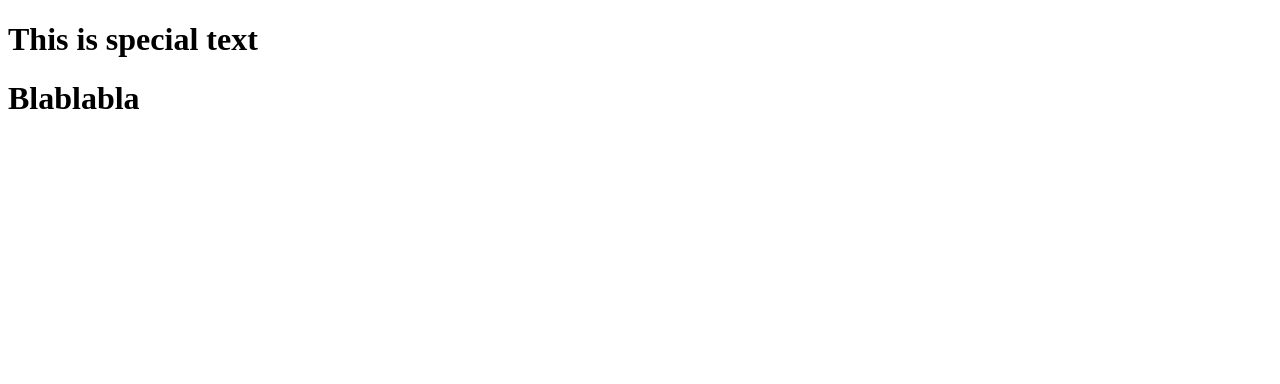
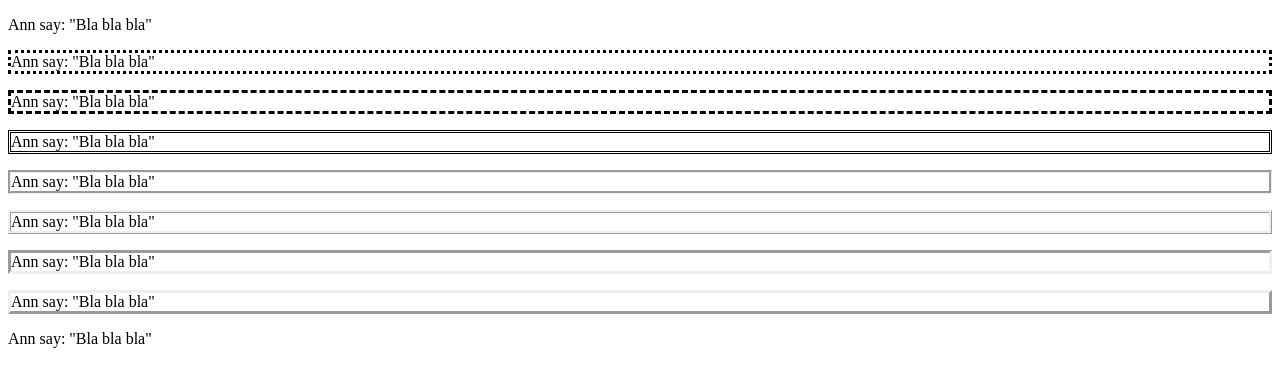
Before and after one commit to Dalgat911/css_class, a plain HTML site: page index.html in a window 1280 px wide. Drawn offline with Linux system fonts and the light colour scheme.

Commit message:
free commit

```diff
--- a/index.html
+++ b/index.html
@@ -31,7 +31,7 @@
     <!-- vertical-align div -->
     <!-- <div class="main"><div class="paragraph">This text</div></div> -->
 
-    <!-- text-decoration -->
+    <!-- text-decoration - полоски к тексту  -->
 
 <!-- <p class="none">this is special text</p>
 <p class="inherit">this is special text</p>
@@ -39,10 +39,59 @@
 <p class="underline">this is special text</p>
 <p class="line-through">this is special text</p> -->
 
-<!-- text-shadow -->
+<!-- text-shadow - тени к тексту  -->
 
-<h1>This is special text</h1>
-<h1 class='shadow'>Blablabla</h1>
+<!-- <h1>This is special text</h1>
+<h1 class='shadow'>Blablabla</h1> -->
 
+<!-- text-transform - регистр текста  -->
+<!-- Каждое Слово С Заглавной Буквы -->
+<!-- <p class="capitalize">This is special text in which all words begin with a capital letter.</p> -->
+<!-- ВСЕ СЛОВА БОЛЬШИМ РЕГИСТРОМ  -->
+<!-- <p class="uppercase">this is test text</p> -->
+<!-- все слова маленьким регистром -->
+<!-- <p class="lowercase">This is test text</p> -->
+
+<!-- leter-spacing - расстояние между символами -->
+<!-- <p class="normal">this is america</p>
+<p class="posotive">this is america</p>
+<p class="posotive-">this is america</p> -->
+
+<!-- word-spacing -->
+<!-- <p class="normal">random text</p>
+<p class="px">random text</p>
+<p class="px-">random text</p> -->
+
+<!-- white-space - отображение пробелов -->
+<!-- <p>who kill  my friends, nigga?</p> -->
+<!-- <p class="pre">who kill
+    my friends,
+    nigga?</p>
+<p class="preline">who
+     kill
+     my friends
+     , nigga?</p>
+    <p class="prewrap">who kill
+        my
+     friends, nigga?</p> -->
+
+        <!-- Блочная модель - надо понимать суммирование размеров блочного элемента  -->
+
+        <!-- Свойство border -->
+
+<!-- <p>Ann say: "Bla bla bla"</p>
+<p class="first">Ann say: "Bla bla bla"</p>
+<p class="two">Ann say: "Bla bla bla"</p> -->
+
+        <!-- border-style -->
+        <p class="none">Ann say: "Bla bla bla"</p>
+        <p class="dotted">Ann say: "Bla bla bla"</p>
+        <p class="dashed">Ann say: "Bla bla bla"</p>
+        <p class="double">Ann say: "Bla bla bla"</p>
+        <p class="groove">Ann say: "Bla bla bla"</p>
+        <p class="ridge">Ann say: "Bla bla bla"</p>
+        <p class="inset">Ann say: "Bla bla bla"</p>
+        <p class="outset">Ann say: "Bla bla bla"</p>
+        <p class="hidden">Ann say: "Bla bla bla"</p>
 </body>
 </html>
--- a/style.css
+++ b/style.css
@@ -71,3 +71,79 @@ span.pixel{
     /* font-size: 20pt; */
     /* text-shadow: rgba(0,0,255,1) -1px -2px 0.5em; */
 /* } */
+
+/* p.capitalize{ */
+    /* text-transform: capitalize; */
+/* } */
+/* p.uppercase{ */
+    /* text-transform: uppercase; */
+/* } */
+/* p.lowercase{ */
+    /* text-transform: lowercase; */
+/* } */
+
+
+/* letter-spacing */
+/* p.normal{ */
+    /* letter-spacing: normal; */
+/* } */
+/* p.posotive{ */
+    /* letter-spacing:4px; */
+/* } */
+/* p.posotive-{ */
+    /* letter-spacing:-1.5px; */
+/* } */
+
+/* word-spacing - расстояние между словами */
+/* p.normal{
+    word-spacing: normal;
+}
+p.px{
+    word-spacing: 30px;
+}
+p.px-{
+    word-spacing: -3px;
+} */
+
+
+/* white-space */
+/* p{
+    white-space: nowrap;
+} */
+/* p.pre{
+    white-space:pre;
+}
+p.preline{
+    white-space:pre-line;
+}
+p.prewrap{
+    white-space:pre-wrap;
+} */
+
+/* Свойство border */
+/* p{
+    padding: 10px;
+    border: 5px solid green
+}
+p.first{
+    padding: 10px;
+    border:solid;
+    border-width: 2px;
+}
+p.two{
+    padding: 10px;
+    border:solid orange;
+    border-width: 5px;
+
+} */
+
+/* border-style */
+p.none{ border-style: none;}
+p.dotted{ border-style: dotted;}
+p.dashed{ border-style: dashed;}
+p.double{ border-style: double;}
+p.groove{ border-style: groove;}
+p.ridge{ border-style: ridge;}
+p.inset{ border-style: inset;}
+p.outset{ border-style: outset;}
+p.hidden{ border-style: hidden;}
```
